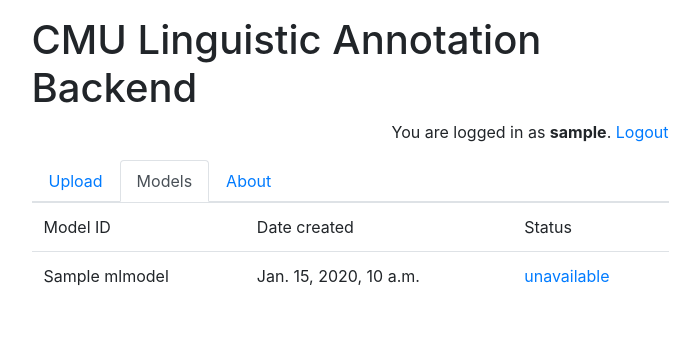
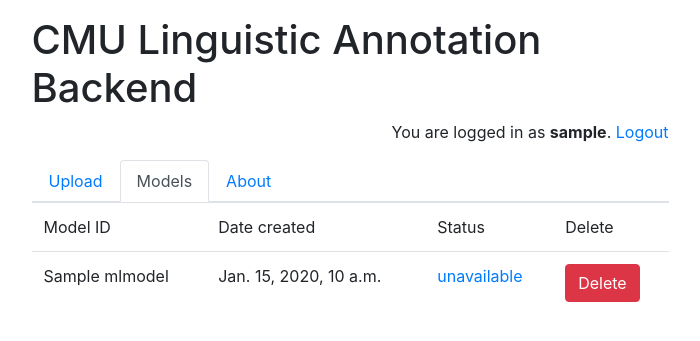
Before and after one commit to neulab/cmulab, a Django app: page /annotator/upload/ in a window 1280 px wide, after a click on "Models". Shown: the top 341 px of the page, without its empty margins (290-990 px from the left). Run offline with Django 3.2, Linux system fonts and the light colour scheme; a user stored in the database is signed in; tables that the repository leaves empty hold one stand-in row (values such as "Sample post"); some libraries are stand-ins or nearby versions.

Commit message:
ability to delete models WIP

```diff
--- a/annotator/views.py
+++ b/annotator/views.py
@@ -616,7 +616,11 @@ class ModelList(generics.ListCreateAPIView):
 	filter_backends = (DjangoFilterBackend,)
 	filterset_fields = ('status', 'tags',)
 
-class ModelDetail(generics.RetrieveUpdateAPIView):
+# class ModelDetail(generics.RetrieveUpdateAPIView):
+	# queryset = Mlmodel.objects.all()
+	# serializer_class = MlmodelSerializer
+
+class ModelDetail(generics.RetrieveUpdateDestroyAPIView):
 	queryset = Mlmodel.objects.all()
 	serializer_class = MlmodelSerializer
 
--- a/templates/list.html
+++ b/templates/list.html
@@ -67,12 +67,15 @@
                         <td>Model ID</td>
                         <td>Date created</td>
                         <td>Status</td>
+                        <td>Delete</td>
                     </tr>
                     {% for ml_model in ml_models %}
                     <tr>
                         <td>{{ ml_model.name }}</td>
                         <td>{{ ml_model.created }}</td>
                         <td><a target="_blank" href="/annotator/media/allosaurus_finetune_{{ ml_model.name }}_log.txt">{{ ml_model.status }}</a></td>
+                        <td><button type="button" class="btn btn-danger">Delete</button>
+                        </td>
                     </tr>
                     {% endfor %}
                 </table>
```
